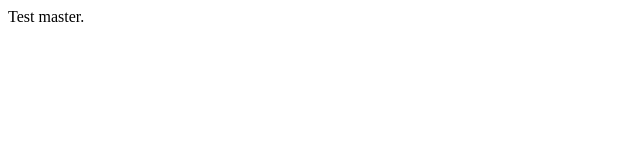
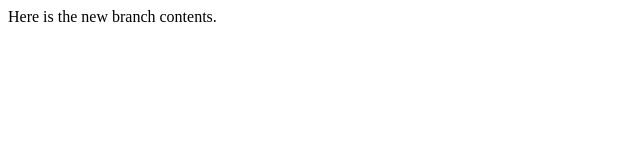
Before and after one commit to MeltedHyperion07/FirstOne, a plain HTML site: page index.html in a window 1280 px wide. Shown: the whole page, without its empty margins (0-640 px from the left). Drawn offline with Linux system fonts and the light colour scheme.

Commit message:
New branch content

```diff
--- a/index.html
+++ b/index.html
@@ -3,6 +3,6 @@
         <title>Test</title>
     </head>
     <body>
-        Test master.
+        Here is the new branch contents.
     </body>
 </html>
```
